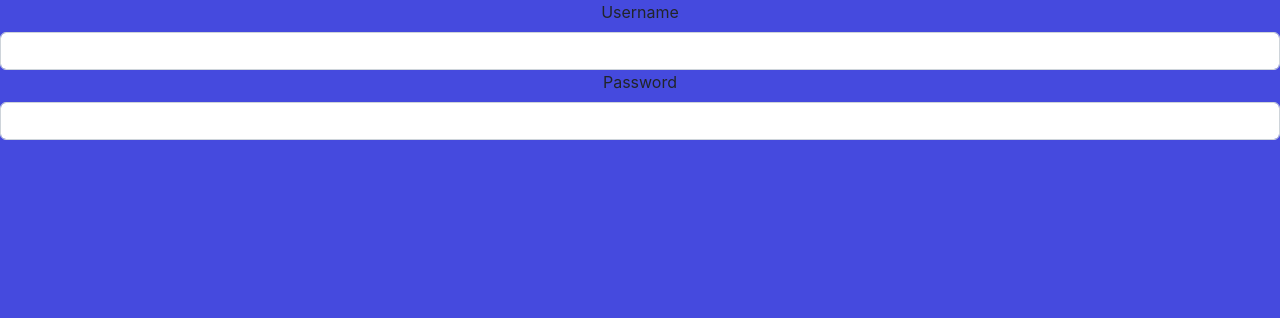
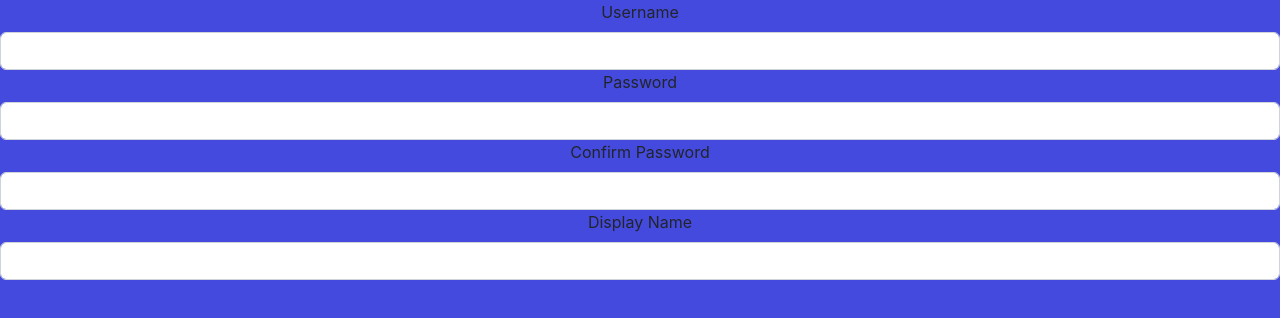
Before and after one commit to willjrschroeder/spotify-elo-song-ranker, a React (Create React App) app in the folder client/: page /register in a window 1280 px wide. Shown: the top 318 px of the page. Built offline with nearby package versions, Linux system fonts and the light colour scheme; a web font is replaced by a local one.

Commit message:
updated register form

```diff
--- a/client/src/Register/Register.js
+++ b/client/src/Register/Register.js
@@ -1,14 +1,16 @@
 import FormInput from "../FormInput/FormInput";
-import {useState, useContext} from "react";
+import { useState, useContext } from "react";
 import AuthContext from "../context/AuthContext";
-import {useHistory} from "react-router-dom";
+import { useHistory } from "react-router-dom";
 
 function Register() {
 
     const [username, setUsername] = useState("");
     const [password, setPassword] = useState("");
+    const [confirmPassword, setConfirmPassword] = useState("");
+    const [displayName, setDisplayName] = useState("");
     const [errors, setErrors] = useState([]);
-    const loginRequest = {username, password};
+    const loginRequest = { username, password, displayName };
 
     const auth = useContext(AuthContext);
 
@@ -16,25 +18,31 @@ function Register() {
 
 
 
-function addUser( event ) {
+    function addUser(event) {
         event.preventDefault();
 
-    fetch( "http://localhost:8080/api/agent", {
-        method:"POST",
+        if(password !== confirmPassword) {
+            setErrors(...errors, ["Password and confirm password do not match"]);
+            return;
+            //TODO: display this error
+        }
+
+        fetch("http://localhost:8080", {
+            method: "POST",
             body: JSON.stringify(loginRequest),
             headers: {
                 "Content-Type": "application/json"
             }
-    }).then( async response => {
-        if( response.status === 201 ) {
+        }).then(async response => {
+            if (response.status === 201) {
                 history.push("/");
                 return response.json();
             }
-            return Promise.reject( await response.json() );
+            return Promise.reject(await response.json());
         })
-    .catch( errorList => {
-        if( errorList instanceof TypeError ){
-            console.log( "Could not connect to api.");
+            .catch(errorList => {
+                if (errorList instanceof TypeError) {
+                    console.log("Could not connect to api.");
                 } else {
                     console.log(errorList);
                 }
@@ -42,18 +50,28 @@ function addUser( event ) {
     }
 
 
-    return(<>
+    return (<>
         <form onSubmit={addUser}>
             <FormInput
-                InputType = {"text"}
-                indentifier = {"username"}
-                labelText = {"Username"}
-                onChangeHandler = {(event) => setUsername(event.target.value)}/>
+                InputType={"text"}
+                indentifier={"username"}
+                labelText={"Username"}
+                onChangeHandler={(event) => setUsername(event.target.value)} />
             <FormInput
-                InputType = {"password"}
-                indentifier = {"password"}
-                labelText = {"Password"}
-                onChangeHandler = {(event) => setPassword(event.target.value)}/>
+                InputType={"password"}
+                indentifier={"password"}
+                labelText={"Password"}
+                onChangeHandler={(event) => setPassword(event.target.value)} />
+            <FormInput
+                InputType={"password"}
+                indentifier={"confirmPassword"}
+                labelText={"Confirm Password"}
+                onChangeHandler={(event) => setConfirmPassword(event.target.value)} />
+            <FormInput
+                InputType={"text"}
+                indentifier={"displayName"}
+                labelText={"Display Name"}
+                onChangeHandler={(event) => setDisplayName(event.target.value)} />
         </form>
     </>
     )
```
Lines whose indentation alone changed are shown as unchanged.
